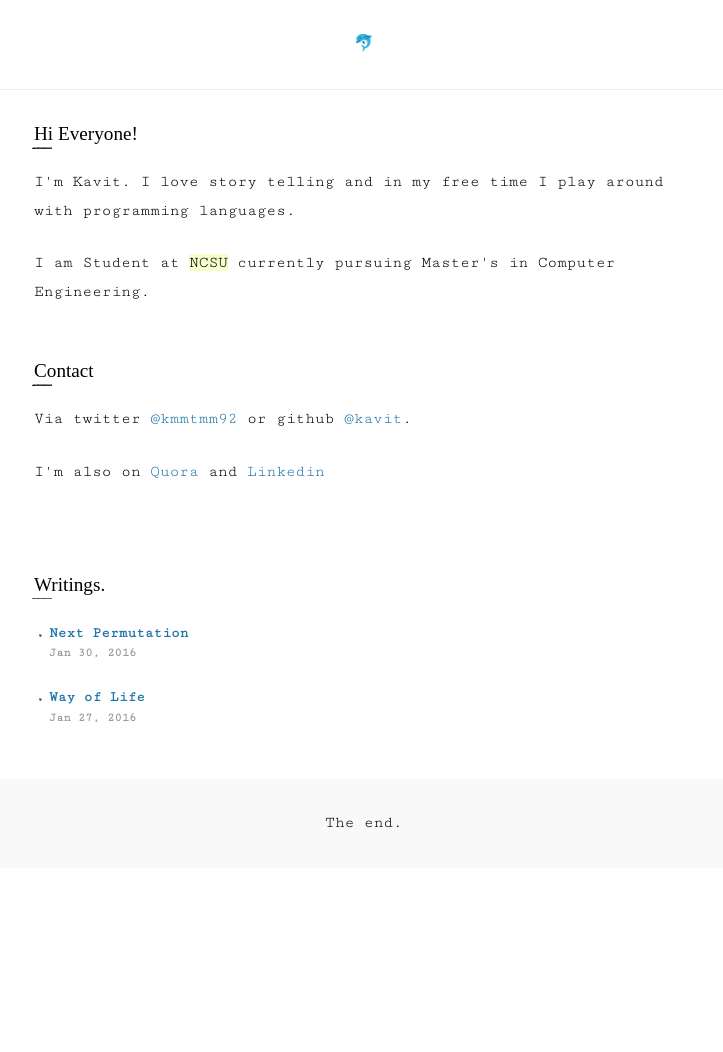
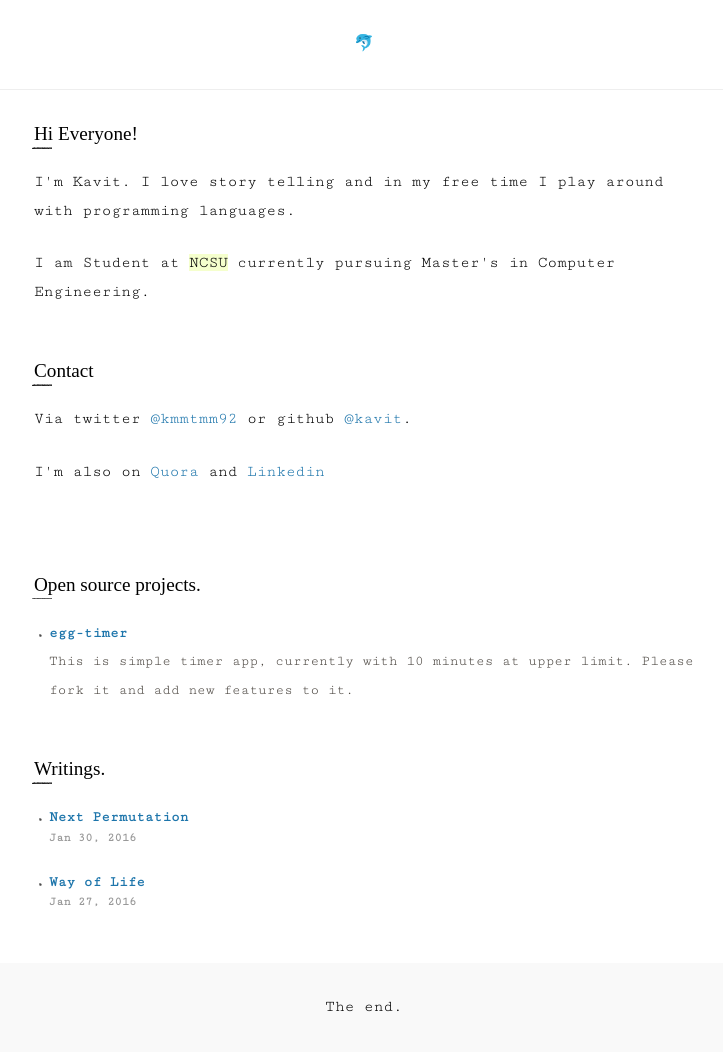
Before and after one commit to Kavit900/Kavit900.github.io, a Jekyll site: the page built from index.html, in a window 1280 px wide. Shown: the whole page, without its empty margins (276-999 px from the left). Built offline with Jekyll 4.4.1, drawn with Linux system fonts in a browser that asks for light colours; some web fonts are replaced; before the commit the page ends 900 px from its top, so only the background shows below that.

Commit message:
added new open-source project

```diff
--- a/index.html
+++ b/index.html
@@ -1,6 +1,16 @@
 ---
 layout: post
 ---
+
+<h3 class="title-works">Open source projects.</h3>
+<ul class="list">
+  <li>
+    <a href="https://github.com/Kavit900/Egg-Timer" target="_blank">
+      egg-timer
+    </a><br>
+    This is simple timer app, currently with 10 minutes at upper limit. Please fork it and add new features to it.
+  </li>
+</ul>
 
 <h3>Writings.</h3>
 <ul class="list" data-pjax>
```
